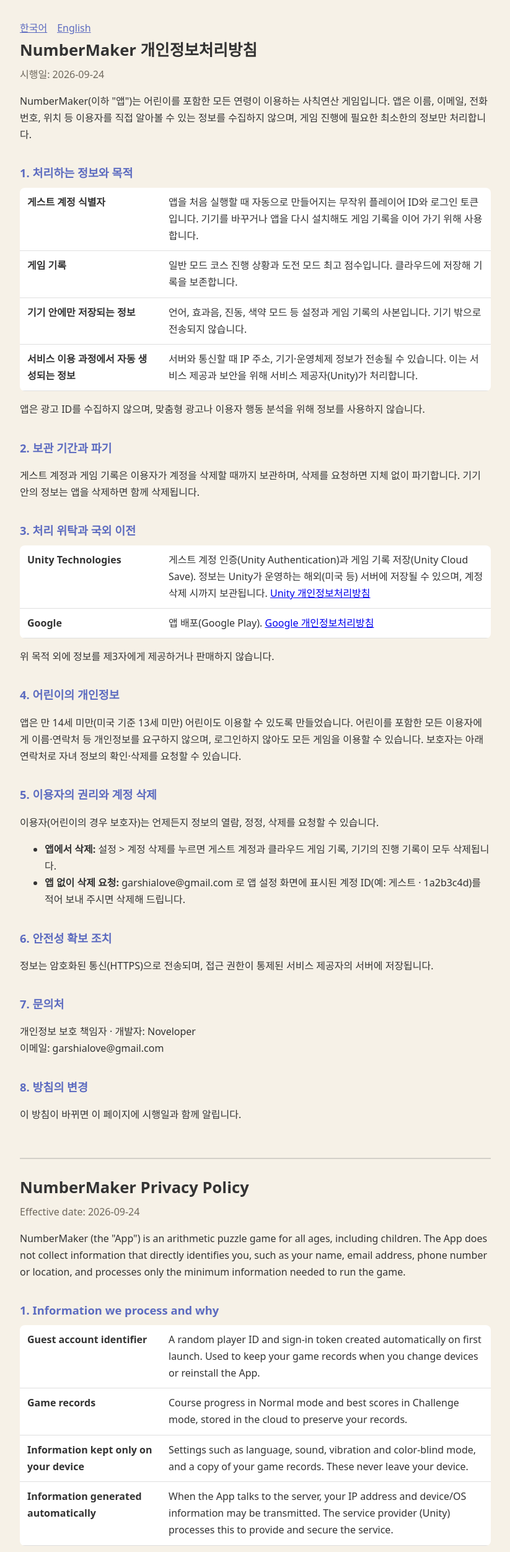
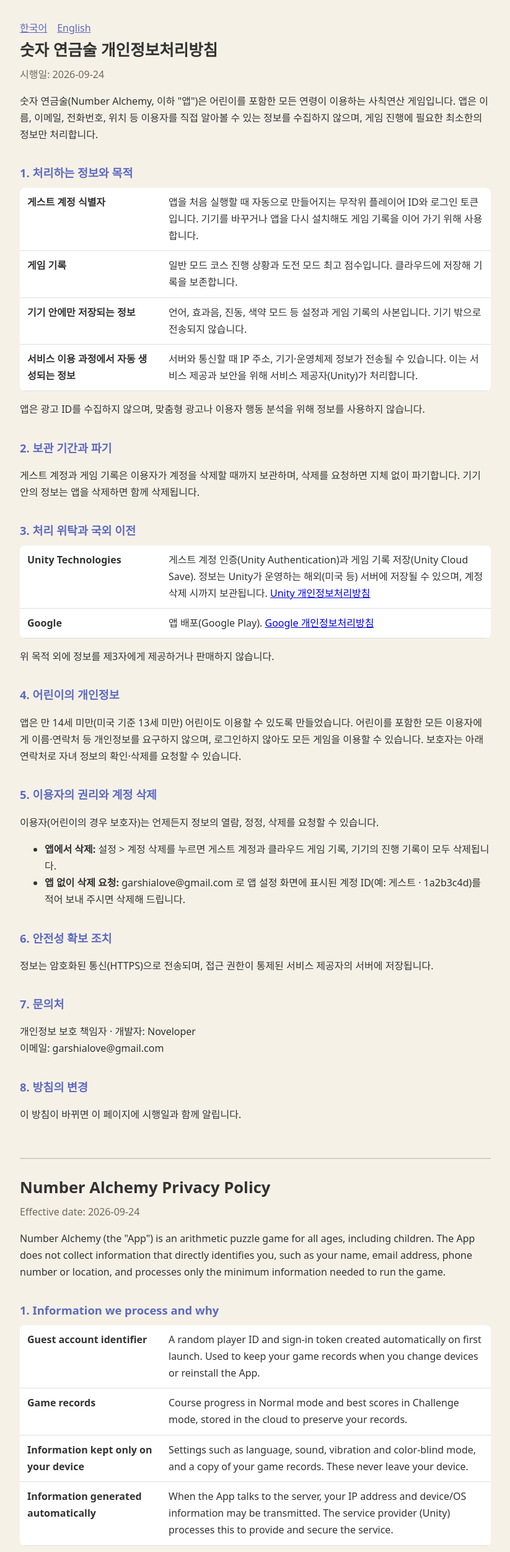
Before and after one commit to Noveloper/privacy, a plain HTML site: page numbermaker/index.html in a window 1280 px wide. Shown: the top 2504 px of the page at 62% size, without its empty margins (228-1051 px from the left). Drawn offline with Linux system fonts and the light colour scheme.

Commit message:
앱 이름 변경: 숫자 연금술 (Number Alchemy)

```diff
--- a/numbermaker/index.html
+++ b/numbermaker/index.html
@@ -3,7 +3,7 @@
 <head>
 <meta charset="utf-8">
 <meta name="viewport" content="width=device-width, initial-scale=1">
-<title>NumberMaker 개인정보처리방침 / Privacy Policy</title>
+<title>숫자 연금술 개인정보처리방침 / Number Alchemy Privacy Policy</title>
 <!--
   공개 주소: https://noveloper.github.io/privacy/numbermaker/ (공개 저장소 Noveloper/privacy)
   기능이 바뀌면 함께 고칠 곳: 광고(AdMob) 추가, 결제(광고 제거) 추가, Google Play Games 연결 활성화
@@ -32,10 +32,10 @@
 <nav><a href="#ko">한국어</a><a href="#en">English</a></nav>
 
 <section id="ko" lang="ko">
-<h1>NumberMaker 개인정보처리방침</h1>
+<h1>숫자 연금술 개인정보처리방침</h1>
 <p class="meta">시행일: 2026-09-24</p>
 
-<p>NumberMaker(이하 "앱")는 어린이를 포함한 모든 연령이 이용하는 사칙연산 게임입니다.
+<p>숫자 연금술(Number Alchemy, 이하 "앱")은 어린이를 포함한 모든 연령이 이용하는 사칙연산 게임입니다.
 앱은 이름, 이메일, 전화번호, 위치 등 이용자를 직접 알아볼 수 있는 정보를 수집하지 않으며,
 게임 진행에 필요한 최소한의 정보만 처리합니다.</p>
 
@@ -92,10 +92,10 @@
 </section>
 
 <section id="en" lang="en">
-<h1>NumberMaker Privacy Policy</h1>
+<h1>Number Alchemy Privacy Policy</h1>
 <p class="meta">Effective date: 2026-09-24</p>
 
-<p>NumberMaker (the "App") is an arithmetic puzzle game for all ages, including children.
+<p>Number Alchemy (the "App") is an arithmetic puzzle game for all ages, including children.
 The App does not collect information that directly identifies you, such as your name, email address,
 phone number or location, and processes only the minimum information needed to run the game.</p>
 
```
Also changed, not shown: index.html (+1 -1 lines).
